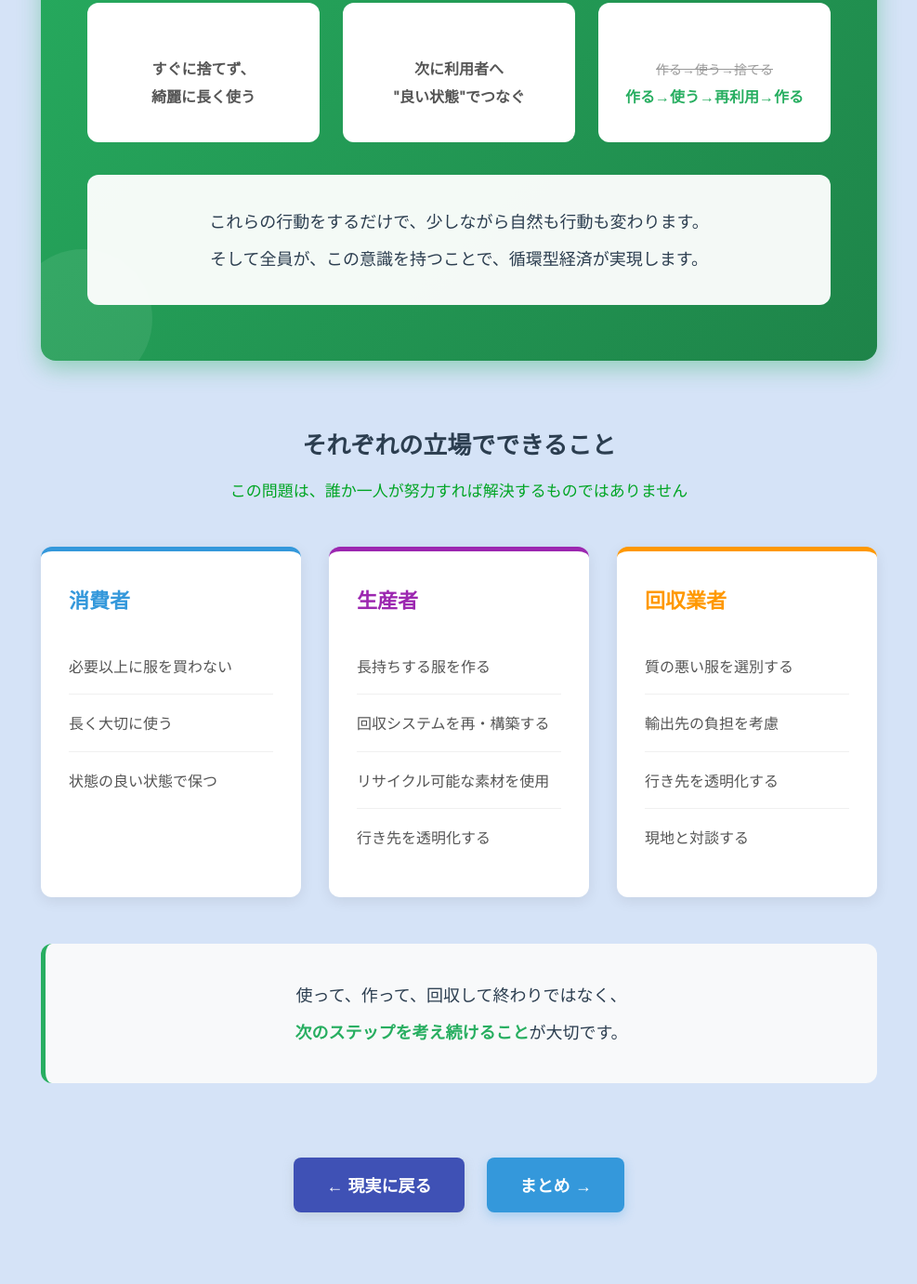
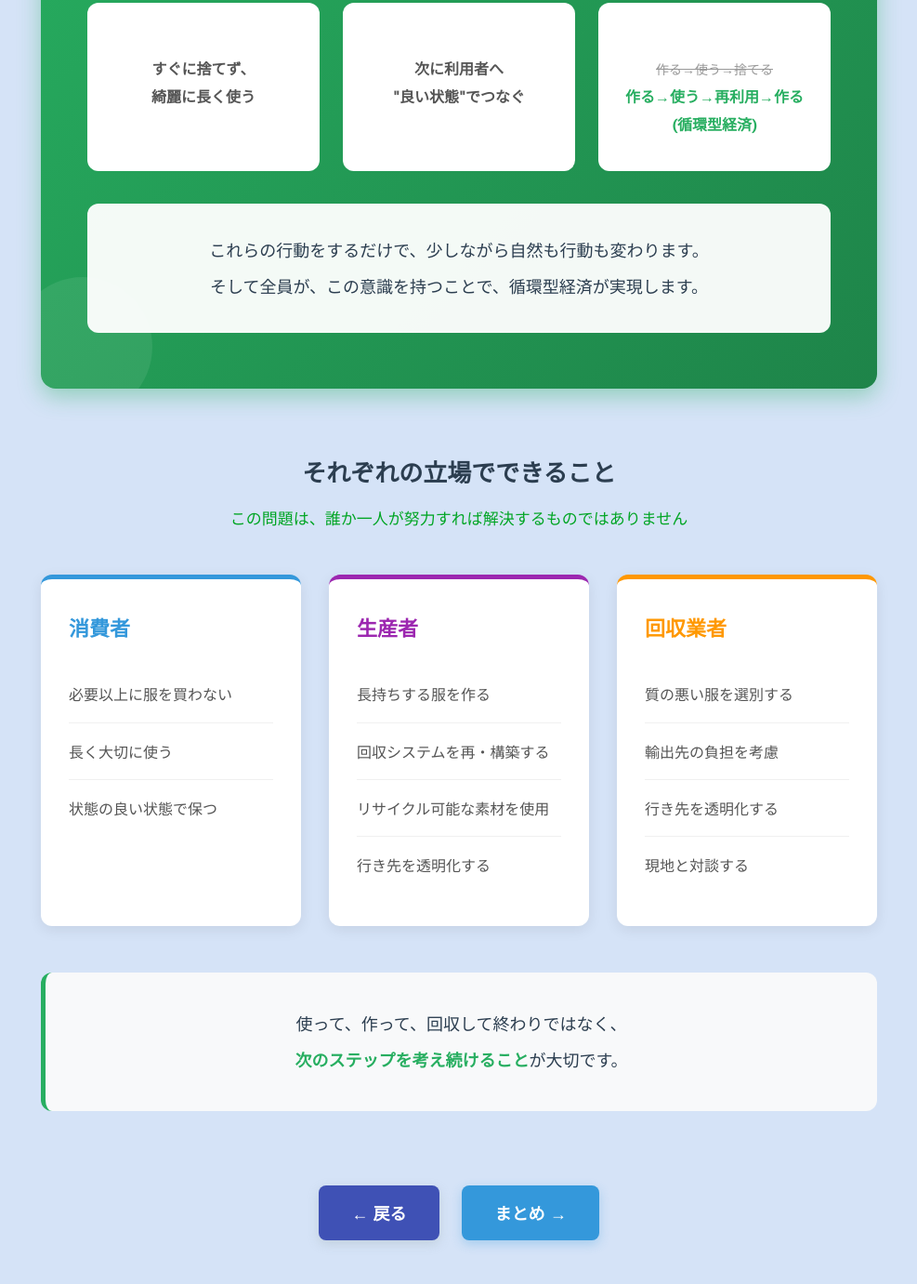
Before and after one commit to DaigoMatsuki/web_contest, a plain HTML site: page actions.html in a window 1280 px wide. Shown: the part 787-2168 px from the top of the page at 93% size, without its empty margins (146-1133 px from the left). Drawn offline with Linux system fonts and the light colour scheme.

Commit message:
文章再改定

```diff
--- a/actions.html
+++ b/actions.html
@@ -96,7 +96,7 @@
                 <div class="actions-economy-card-icon"></div>
                 <p class="actions-economy-card-text"><span
                     style="color:#999; text-decoration:line-through; font-size: 14px;">作る→使う→捨てる</span><br><strong
-                    style="font-size:16px; color:#27ae60;">作る→使う→再利用→作る</strong></p>
+                    style="font-size:16px; color:#27ae60;">作る→使う→再利用→作る<br>(循環型経済)</strong></p>
               </div>
 
             </div>
@@ -167,7 +167,7 @@
     </div>
 
     <div class="bottom-nav">
-      <a href="reality.html" class="bottom-button-home" style="margin-right:20px;">← 現実に戻る</a>
+      <a href="reality.html" class="bottom-button-home" style="margin-right:20px;">← 戻る</a>
       <a href="conclusion.html"
         style="display:inline-block; background:#3498db; color:white; padding:16px 35px; border-radius:8px; text-decoration:none; font-size:18px; font-weight:bold; box-shadow:0 4px 12px rgba(52,152,219,0.3);">まとめ
         →</a>
```
